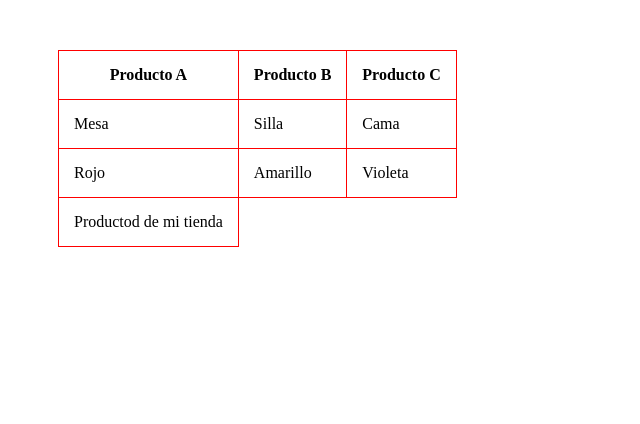
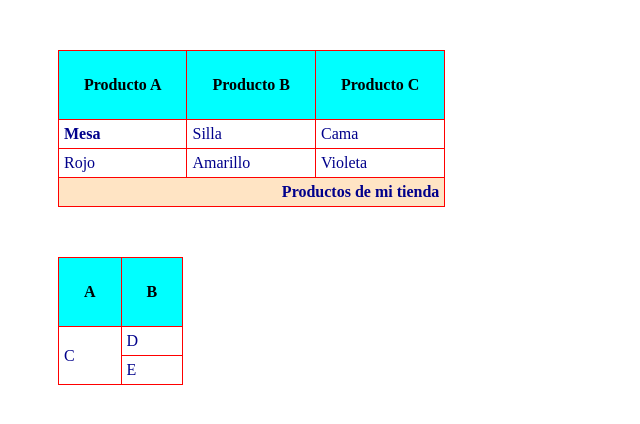
Before and after one commit to Nuria788/lenguaje-marcas, a plain HTML site: page web-tablas/index.html in a window 1280 px wide. Shown: the whole page, without its empty margins (0-640 px from the left). Drawn offline with Linux system fonts and the light colour scheme.

Commit message:
web-final

```diff
--- a/web-tablas/index.html
+++ b/web-tablas/index.html
@@ -18,30 +18,50 @@
         <tbody>
 
         <tr>
+            <td id="CeldaMesa">Mesa</td>
+            <td>Silla</td>
+            <td>Cama</td>
+
 
             </tr>
             <tr>
-            <td>Mesa</td>
-            <td>Silla</td>
-            <td>Cama</td>
 
-            </tr>
             <td>Rojo</td>
             <td>Amarillo</td>
             <td>Violeta</td>
-
-
-
-        </tr>
+    </tr>
 
         </tbody>
         <tfoot>
             <tr>
-                <td rowspan="3"> Productod  de mi tienda</td>
+                <td colspan="3"> Productos de mi tienda</td>
             </tr>
         </tfoot>
 
     </table>
 
+    <table>
+<thead>
+    <tr>
+
+<th>A</th>
+<th>B</th>
+
+    </tr>
+</thead>
+
+<tbody>
+    <tr>
+        <td rowspan="2">C</td>
+        <td>D</td>
+    </tr>
+<tr>
+<td>E</td>
+
+</tr>
+
+</tbody>
+    </table>
+
 </body>
 </html>
--- a/web-tablas/style.css
+++ b/web-tablas/style.css
@@ -1,14 +1,29 @@
-table{
-
-    border-collapse: collapse;
+table {
+     border-collapse: collapse;
     margin: 50px;
-
-
 }
 td,th{
     border-style: solid;
-    padding: 15px;
+    padding: 25px;
     border-width: 1px;
     border-color: red;
+}
+td {
+    color: darkblue;
+    padding: 5px;
 
 }
+
+th {
+  background-color: aqua;
+  text-align: start;
+}
+
+tfoot {
+    background-color: bisque;
+    font-weight: bold;
+    text-align: right;
+}
+#CeldaMesa{
+    font-weight: bold;
+}
```
